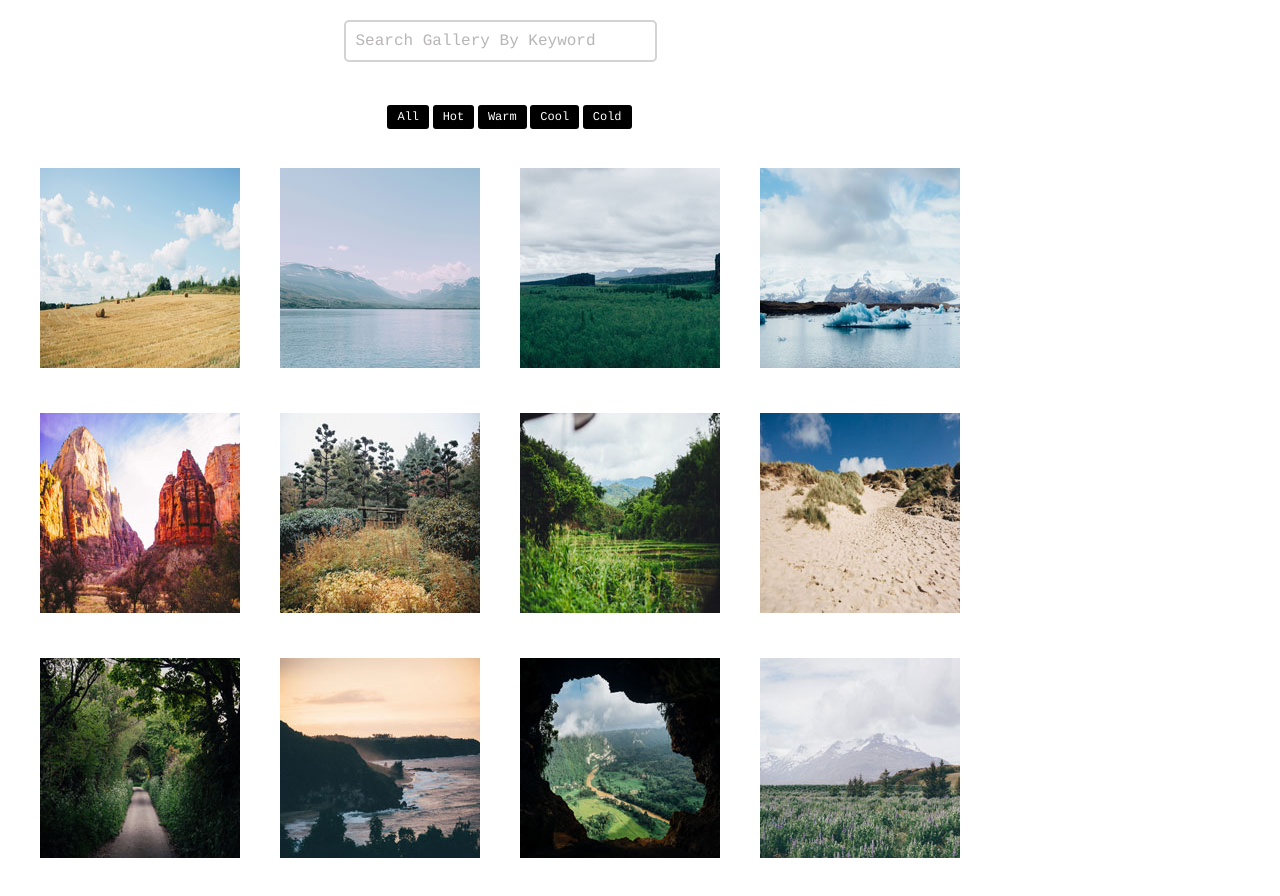
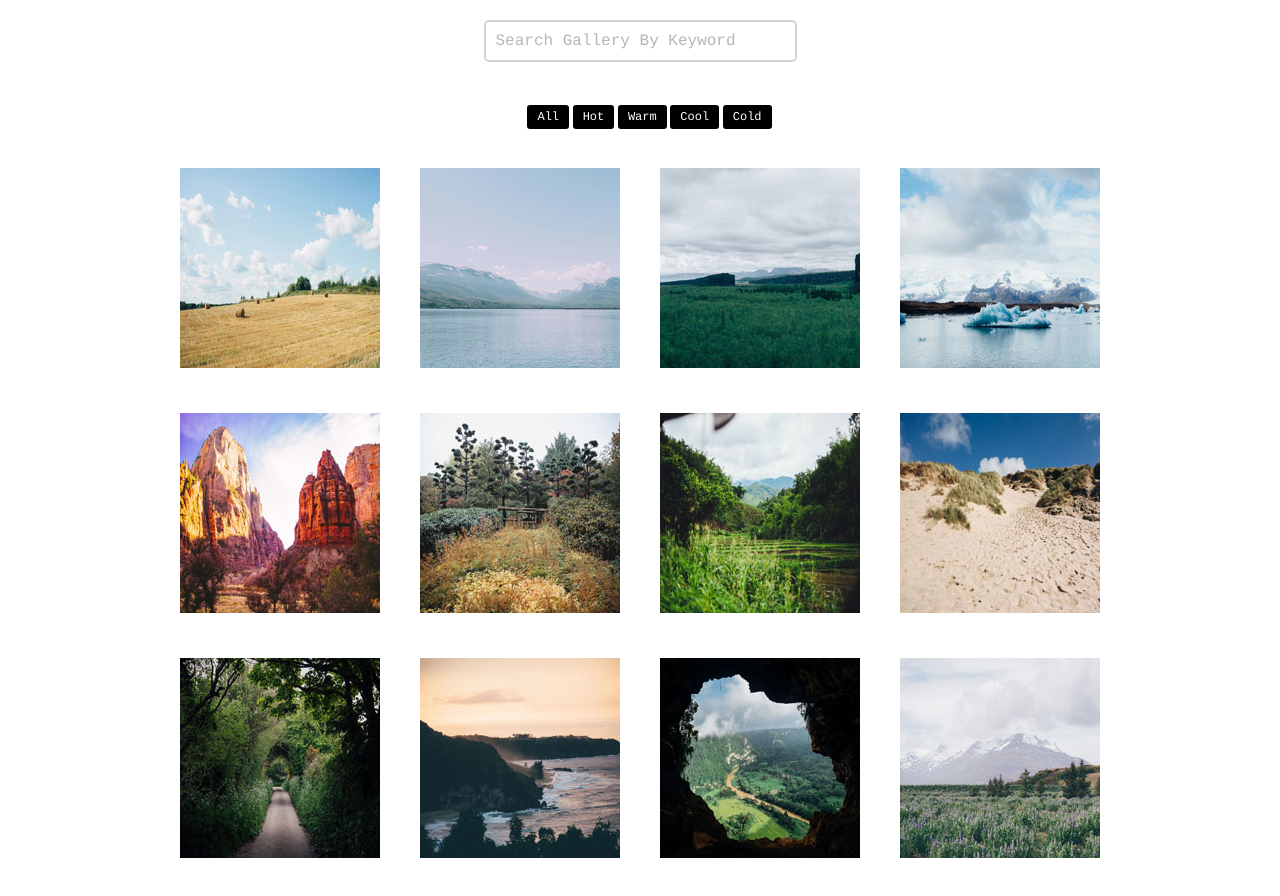
Before and after one commit to heidi37/fetd-project-5, a plain HTML site: page index.html in a window 1280 px wide. Drawn offline with Linux system fonts and the light colour scheme.

Commit message:
a couple more mobile tweaks

```diff
--- a/css/styles.css
+++ b/css/styles.css
@@ -6,11 +6,14 @@ body {
   font-family: 'Courier','Gill Sans', 'Gill Sans MT', Calibri, 'Trebuchet MS', sans-serif;
   padding: 20px;
   text-align: center;
+  width: 100%;
 }
 
 .container {
+  width: 90%;
   max-width: 960px;
-  text-align: left;
+  margin: 0 auto;
+  text-align: center;
 }
 
 .flex-images {
@@ -62,9 +65,10 @@ li:hover {
   background-color: rgb(104, 116, 116);
 }
 
-@media (min-width: 535px) {
+@media (max-width: 535px) {
   .container {
-    text-align: center;
+    width: 100%;
+    text-align: left;
   }
   .ul {
     margin-left: 0;
```
